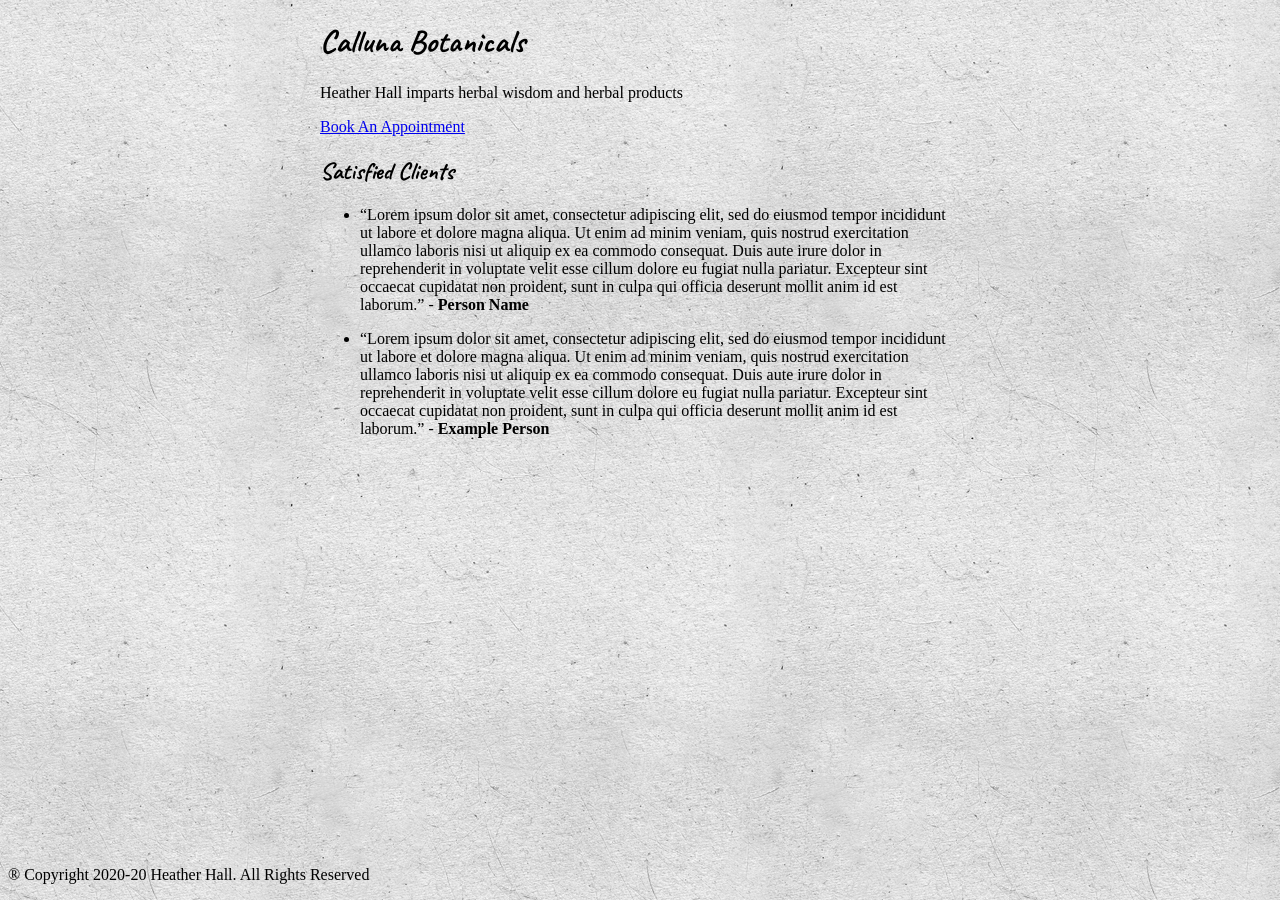
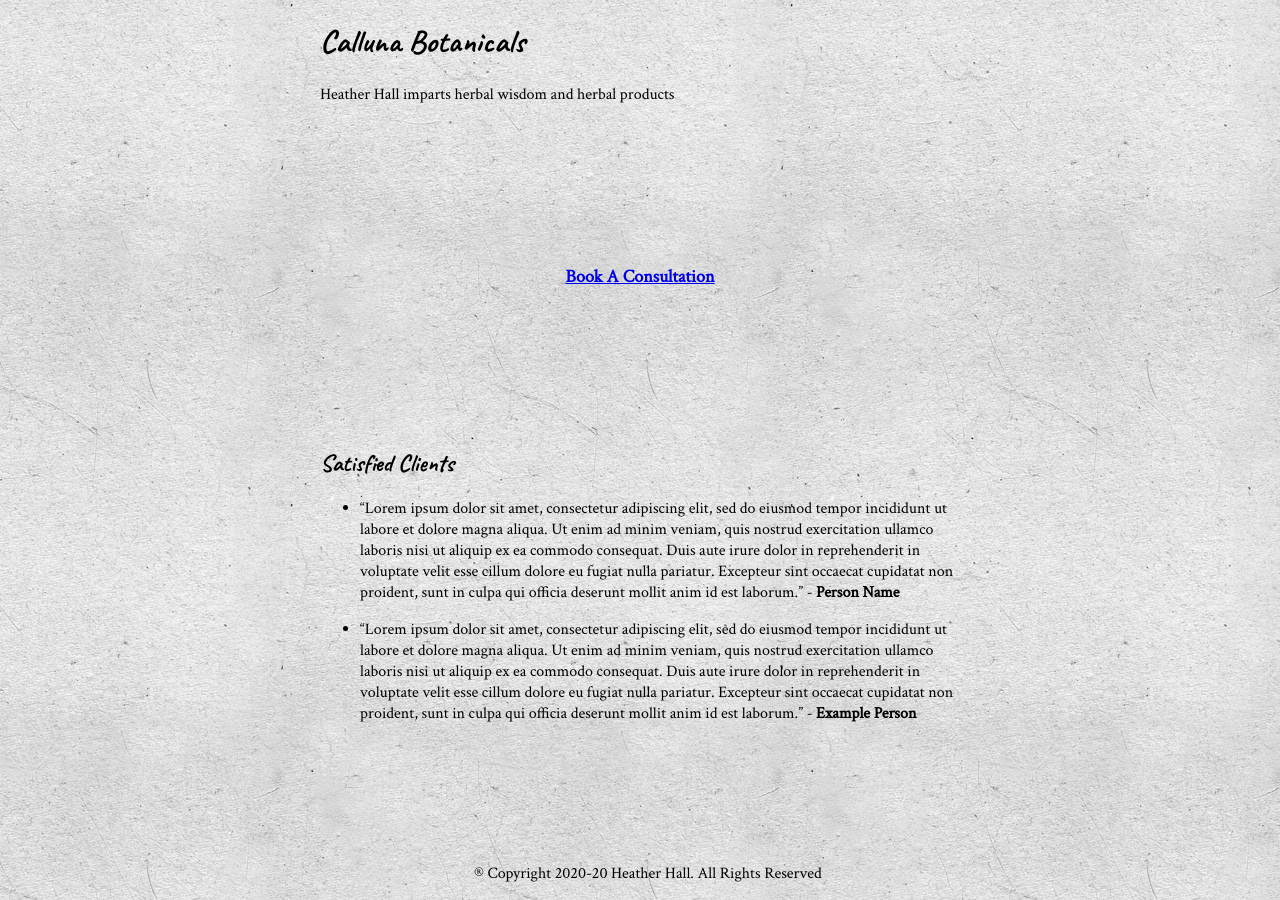
Before and after one commit to MattArnold/callunabotanicals.github.io, a Jekyll site: the page built from index.md, in a window 1280 px wide. Built offline with Jekyll 4.4.1, drawn with Linux system fonts in a browser that asks for light colours.

Commit message:
Contact email

```diff
--- /dev/null
+++ b/_includes/contact.html
@@ -0,0 +1,5 @@
+<div class="contact">
+  <a href="mailto:callunabotanicals@gmail.com?subject=Book A Consultation">
+    Book A Consultation
+  </a>
+</div>
--- a/_layouts/main.html
+++ b/_layouts/main.html
@@ -12,7 +12,7 @@
   <link rel="icon" type="image/png" href="favicon-32x32.png" sizes="32x32" />
   <link rel="shortcut icon" href="{{ "/assets/images/favicon.ico"  | absolute_url }}" type="image/x-icon">
   <link rel="preconnect" href="https://fonts.gstatic.com">
-  <link href="https://fonts.googleapis.com/css2?family=Caveat:wght@400;500;600;700&display=swap" rel="stylesheet">
+  <link href="https://fonts.googleapis.com/css2?family=Caveat:wght@400;500;600;700&family=Crimson+Text&display=swap" rel="stylesheet">
   <script src="https://ajax.googleapis.com/ajax/libs/jquery/2.2.2/jquery.min.js"></script>
   <script src='https://www.google.com/recaptcha/api.js'></script>
 </head>
--- a/assets/css/main.css
+++ b/assets/css/main.css
@@ -3,6 +3,7 @@
 
 body {
   background-image: url("/assets/images/background.png");
+  font-family: 'Crimson Text', serif;
 }
 
 h1, h2, h3, h4{
@@ -15,9 +16,17 @@ h1, h2, h3, h4{
   margin: 0 auto;
 }
 
+.contact {
+  font-size: large;
+  text-align: center;
+  font-weight: bold;
+  margin: 10rem;
+}
+
 .footer {
   position: fixed;
   bottom: 0;
+  width: 100%;
 }
 
 .footer p {
--- a/index.md
+++ b/index.md
@@ -6,7 +6,7 @@ layout: main
 
 Heather Hall imparts herbal wisdom and herbal products
 
-[Book An Appointment](/)
+{% include contact.html %}
 
 ## Satisfied Clients
 
```
